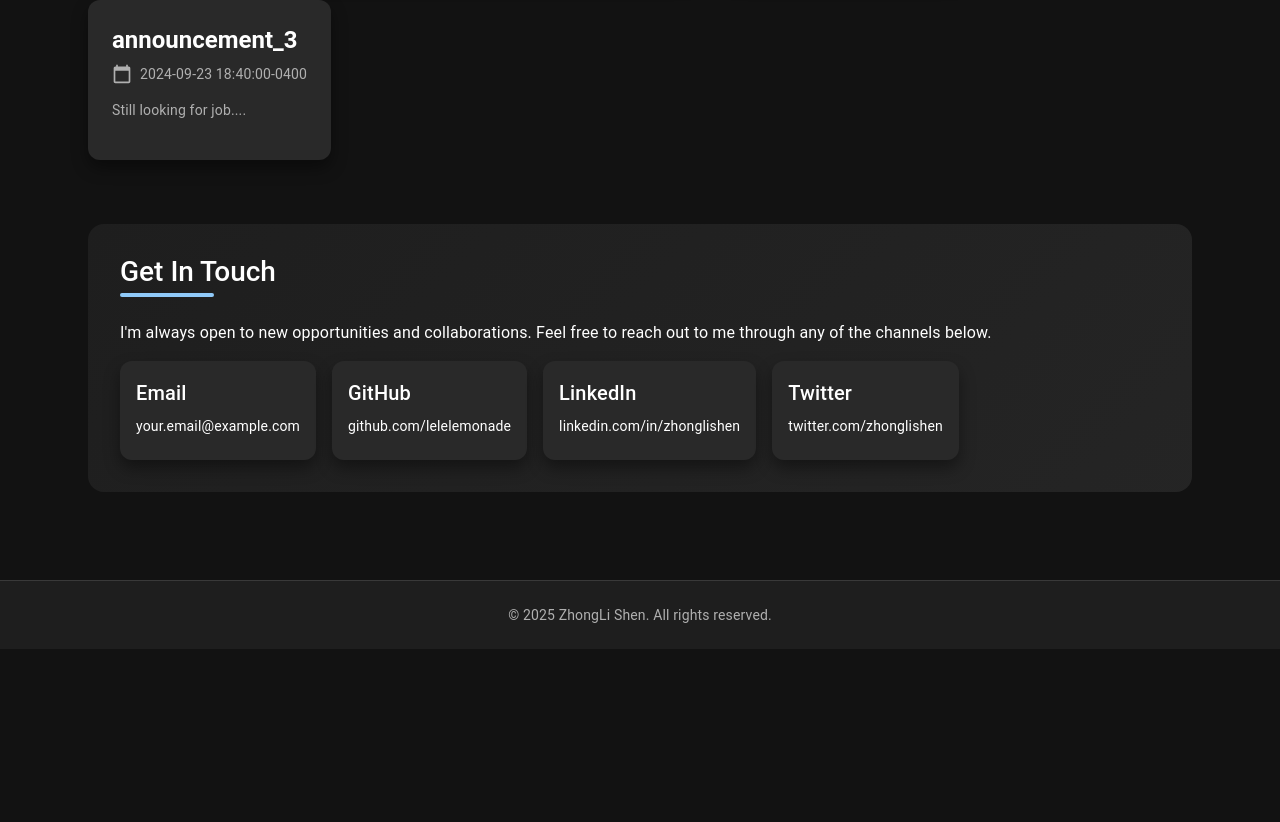
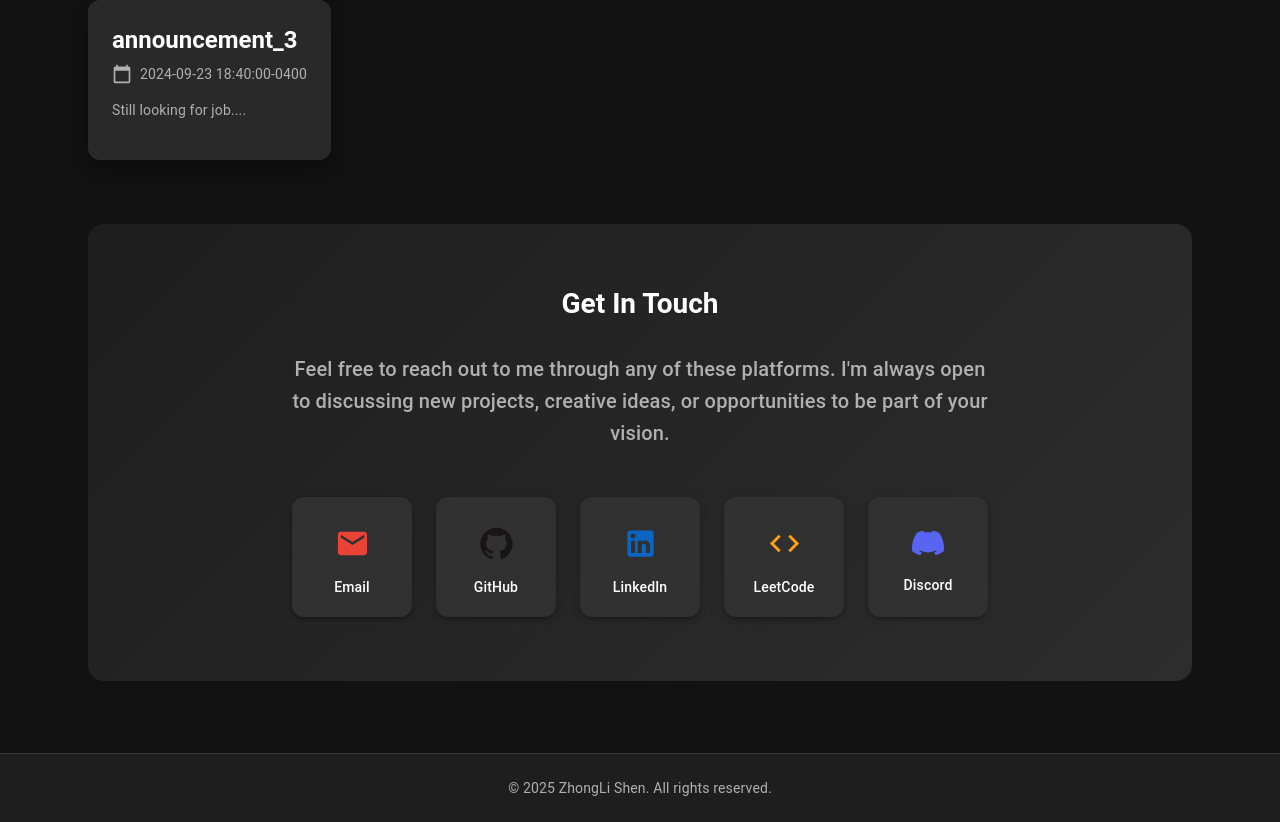
Before and after one commit to lelelemonade/lelelemonade.github.io, a React (Vite) app: page /#/ in a window 1280 px wide. Shown: the part 1988-2810 px from the top of the page. Before the commit the page ends 2637 px from the top, so only its background shows below. Built offline with nearby package versions, Linux system fonts and the light colour scheme.

Commit message:
add contact section

```diff
--- /dev/null
+++ b/src/components/ContactSection.jsx
@@ -0,0 +1,158 @@
+import { Box, Typography, Container, IconButton, Paper, Tooltip, Grid } from '@mui/material';
+import { motion } from 'framer-motion';
+import {
+  Email as EmailIcon,
+  GitHub as GitHubIcon,
+  LinkedIn as LinkedInIcon,
+  Code as CodeIcon
+} from '@mui/icons-material';
+import { useTheme } from '../hooks/useTheme';
+
+// Discord icon SVG component
+function DiscordIcon() {
+  return (
+    <svg
+      xmlns="http://www.w3.org/2000/svg"
+      width="32"
+      height="32"
+      viewBox="0 0 24 24"
+      fill="currentColor"
+    >
+      <path d="M20.317 4.3698a19.7913 19.7913 0 00-4.8851-1.5152.0741.0741 0 00-.0785.0371c-.211.3753-.4447.8648-.6083 1.2495-1.8447-.2762-3.68-.2762-5.4868 0-.1636-.3933-.4058-.8742-.6177-1.2495a.077.077 0 00-.0785-.037 19.7363 19.7363 0 00-4.8852 1.515.0699.0699 0 00-.0321.0277C.5334 9.0458-.319 13.5799.0992 18.0578a.0824.0824 0 00.0312.0561c2.0528 1.5076 4.0413 2.4228 5.9929 3.0294a.0777.0777 0 00.0842-.0276c.4616-.6304.8731-1.2952 1.226-1.9942a.076.076 0 00-.0416-.1057c-.6528-.2476-1.2743-.5495-1.8722-.8923a.077.077 0 01-.0076-.1277c.1258-.0943.2517-.1923.3718-.2914a.0743.0743 0 01.0776-.0105c3.9278 1.7933 8.18 1.7933 12.0614 0a.0739.0739 0 01.0785.0095c.1202.099.246.1981.3728.2924a.077.077 0 01-.0066.1276 12.2986 12.2986 0 01-1.873.8914.0766.0766 0 00-.0407.1067c.3604.698.7719 1.3628 1.225 1.9932a.076.076 0 00.0842.0286c1.961-.6067 3.9495-1.5219 6.0023-3.0294a.077.077 0 00.0313-.0552c.5004-5.177-.8382-9.6739-3.5485-13.6604a.061.061 0 00-.0312-.0286z" />
+    </svg>
+  );
+}
+
+export default function ContactSection() {
+  const { mode } = useTheme();
+
+  const socialLinks = [
+    {
+      name: 'Email',
+      icon: <EmailIcon fontSize="large" />,
+      url: 'mailto:germanysoftwareengineer@gmail.com',
+      color: '#EA4335'
+    },
+    {
+      name: 'GitHub',
+      icon: <GitHubIcon fontSize="large" />,
+      url: 'https://github.com/lelelemonade',
+      color: '#171515'
+    },
+    {
+      name: 'LinkedIn',
+      icon: <LinkedInIcon fontSize="large" />,
+      url: 'https://www.linkedin.com/in/shen-zhongli/',
+      color: '#0A66C2'
+    },
+    {
+      name: 'LeetCode',
+      icon: <CodeIcon fontSize="large" />,
+      url: 'https://leetcode.com/u/lelelemonade/',
+      color: '#FFA116'
+    },
+    {
+      name: 'Discord',
+      icon: <DiscordIcon />,
+      url: 'https://discordapp.com/users/cacacarrot1',
+      color: '#5865F2'
+    }
+  ];
+
+  return (
+    <Box
+      component="section"
+      id="contact"
+      sx={{
+        py: 8,
+        background: theme => mode === 'dark'
+          ? 'linear-gradient(135deg, #1e1e1e 0%, #2d2d2d 100%)'
+          : 'linear-gradient(135deg, #f5f5f5 0%, #e0e0e0 100%)',
+        borderRadius: 4,
+        mb: 6,
+      }}
+    >
+      <Container maxWidth="lg">
+        <motion.div
+          initial={{ opacity: 0, y: 20 }}
+          whileInView={{ opacity: 1, y: 0 }}
+          viewport={{ once: true }}
+          transition={{ duration: 0.5 }}
+        >
+          <Typography
+            component="h2"
+            variant="h3"
+            align="center"
+            gutterBottom
+            sx={{ mb: 4, fontWeight: 'bold' }}
+          >
+            Get In Touch
+          </Typography>
+
+          <Typography
+            variant="h6"
+            align="center"
+            color="text.secondary"
+            paragraph
+            sx={{ maxWidth: 700, mx: 'auto', mb: 6 }}
+          >
+            Feel free to reach out to me through any of these platforms. I'm always open to discussing new projects, creative ideas, or opportunities to be part of your vision.
+          </Typography>
+        </motion.div>
+
+        <Grid container spacing={3} justifyContent="center">
+          {socialLinks.map((link, index) => (
+            <Grid item key={link.name}>
+              <motion.div
+                initial={{ opacity: 0, y: 20 }}
+                whileInView={{ opacity: 1, y: 0 }}
+                viewport={{ once: true }}
+                transition={{ duration: 0.5, delay: index * 0.1 }}
+              >
+                <Paper
+                  elevation={3}
+                  component={motion.div}
+                  whileHover={{
+                    scale: 1.05,
+                    boxShadow: '0px 10px 25px rgba(0,0,0,0.2)'
+                  }}
+                  sx={{
+                    p: 2,
+                    display: 'flex',
+                    flexDirection: 'column',
+                    alignItems: 'center',
+                    borderRadius: 3,
+                    width: 120,
+                    height: 120,
+                    justifyContent: 'center'
+                  }}
+                >
+                  <Tooltip title={`Connect on ${link.name}`}>
+                    <IconButton
+                      href={link.url}
+                      target="_blank"
+                      rel="noopener noreferrer"
+                      aria-label={link.name}
+                      sx={{
+                        color: mode === 'dark' ? link.color : link.color,
+                        mb: 1,
+                        '&:hover': {
+                          backgroundColor: 'rgba(0,0,0,0.04)'
+                        }
+                      }}
+                    >
+                      {link.icon}
+                    </IconButton>
+                  </Tooltip>
+                  <Typography variant="body2" fontWeight="medium">
+                    {link.name}
+                  </Typography>
+                </Paper>
+              </motion.div>
+            </Grid>
+          ))}
+        </Grid>
+      </Container>
+    </Box>
+  );
+}
--- a/src/layouts/MainLayout.jsx
+++ b/src/layouts/MainLayout.jsx
@@ -147,6 +147,7 @@ export default function MainLayout() {
               </motion.div>
               ZhongLi Shen
             </Typography>
+
             <Box sx={{ display: { xs: 'none', md: 'flex' } }}>
               {navItems.map((item) => (
                 <Button
--- a/src/pages/HomePage.jsx
+++ b/src/pages/HomePage.jsx
@@ -12,6 +12,7 @@ import {
 import { motion } from 'framer-motion';
 import { Link } from 'react-router-dom';
 import HeroSection from '../components/HeroSection';
+import ContactSection from '../components/ContactSection';
 import AnimatedCard from '../components/AnimatedCard';
 import { getBlogPosts, getNewsPosts } from '../utils/markdownLoader';
 
@@ -266,82 +267,8 @@ export default function HomePage() {
         </Box>
 
         {/* Contact Section */}
-        <Box
-          sx={{
-            mb: 8,
-            p: 4,
-            borderRadius: 4,
-            background: theme => `linear-gradient(135deg, ${theme.palette.background.paper} 0%, ${theme.palette.action.hover} 100%)`,
-          }}
-        >
-          <motion.div
-            initial={{ opacity: 0, y: 20 }}
-            animate={{ opacity: 1, y: 0 }}
-            transition={{ duration: 0.5 }}
-          >
-            <Typography
-              variant="h3"
-              component="h2"
-              gutterBottom
-              sx={{
-                position: 'relative',
-                display: 'inline-block',
-                mb: 4,
-                '&:after': {
-                  content: '""',
-                  position: 'absolute',
-                  width: '60%',
-                  height: '4px',
-                  bottom: '-8px',
-                  left: 0,
-                  backgroundColor: 'primary.main',
-                  borderRadius: '2px'
-                }
-              }}
-            >
-              Get In Touch
-            </Typography>
-          </motion.div>
+        <ContactSection />
 
-          <Typography variant="body1" paragraph>
-            I'm always open to new opportunities and collaborations. Feel free to reach out to me through any of the channels below.
-          </Typography>
-
-          <Grid container spacing={2} sx={{ mt: 2 }}>
-            <Grid item xs={12} sm={6} md={3}>
-              <Card sx={{ height: '100%' }}>
-                <CardContent>
-                  <Typography variant="h6" gutterBottom>Email</Typography>
-                  <Typography variant="body2">your.email@example.com</Typography>
-                </CardContent>
-              </Card>
-            </Grid>
-            <Grid item xs={12} sm={6} md={3}>
-              <Card sx={{ height: '100%' }}>
-                <CardContent>
-                  <Typography variant="h6" gutterBottom>GitHub</Typography>
-                  <Typography variant="body2">github.com/lelelemonade</Typography>
-                </CardContent>
-              </Card>
-            </Grid>
-            <Grid item xs={12} sm={6} md={3}>
-              <Card sx={{ height: '100%' }}>
-                <CardContent>
-                  <Typography variant="h6" gutterBottom>LinkedIn</Typography>
-                  <Typography variant="body2">linkedin.com/in/zhonglishen</Typography>
-                </CardContent>
-              </Card>
-            </Grid>
-            <Grid item xs={12} sm={6} md={3}>
-              <Card sx={{ height: '100%' }}>
-                <CardContent>
-                  <Typography variant="h6" gutterBottom>Twitter</Typography>
-                  <Typography variant="body2">twitter.com/zhonglishen</Typography>
-                </CardContent>
-              </Card>
-            </Grid>
-          </Grid>
-        </Box>
       </Container>
     </Box>
   );
```
